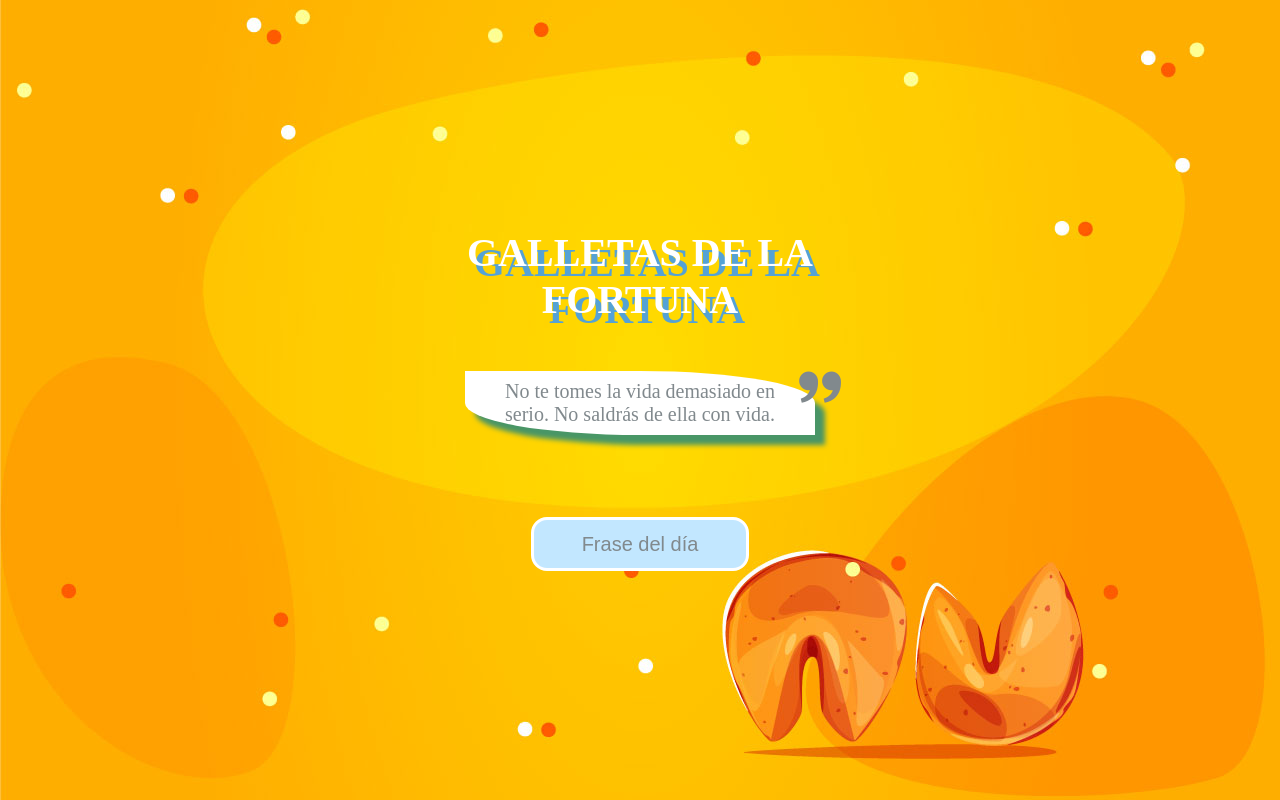
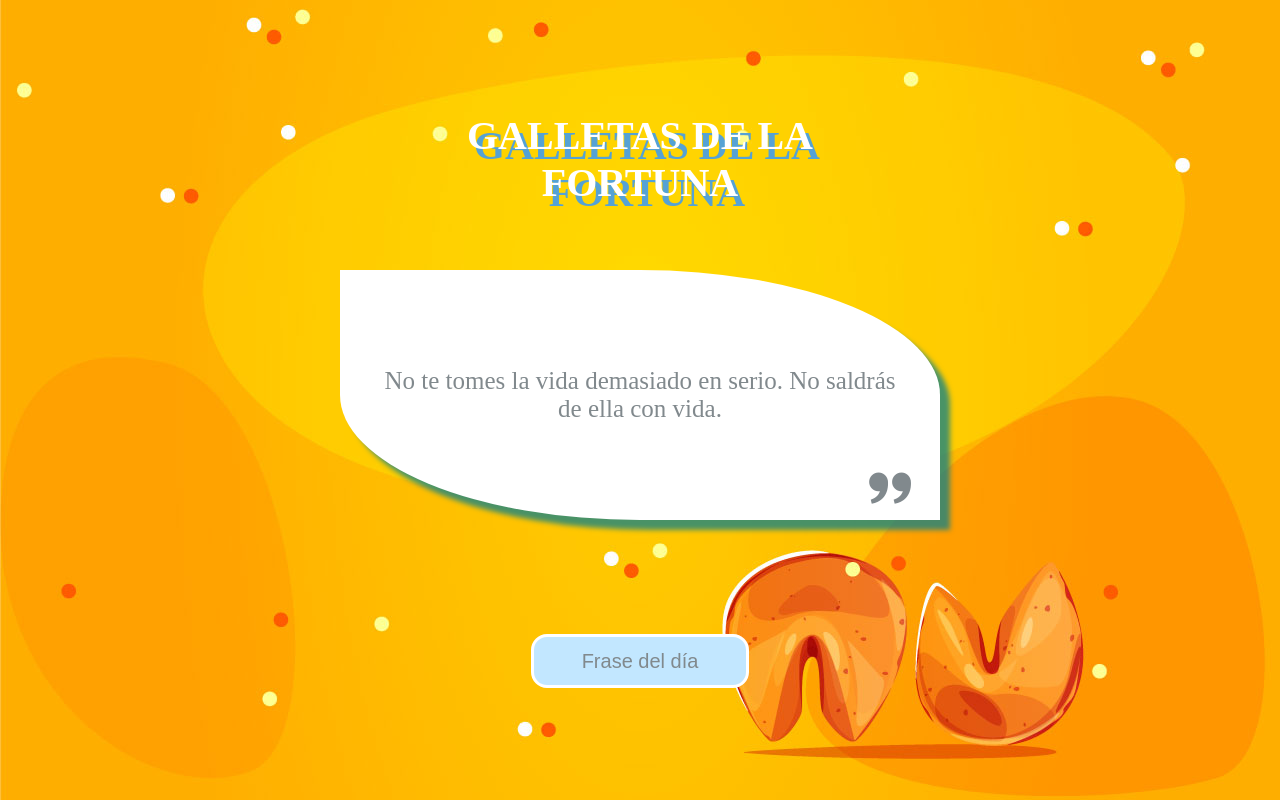
Before and after one commit to cristobalquilimaco/cookies-of-fortune, a React (Vite) app: page / in a window 1280 px wide. Built offline with nearby package versions, Linux system fonts and the light colour scheme.

Commit message:
change media query and font size h1

```diff
--- a/src/App.css
+++ b/src/App.css
@@ -15,7 +15,7 @@
     flex-direction: column;
     align-items: center;
     justify-content: center;
-    gap: 1rem;
+    gap: 2rem;
 }
 
 
@@ -26,12 +26,12 @@
     display: flex;
     align-items: center;
     justify-content: center;
-    max-width: 350px;
-    max-height: 50px;
-    min-width: 350px;
-    min-height: 50px;
+    max-width: 310px;
+    max-height: 150px;
+    min-width: 300px;
+    min-height: 150px;
     padding: 2rem;
-    font-size: 20px;
+    font-size: 15px;
     font-family: 'Lilita One', cursive;
     text-align: center;
     color: var(--text-color);
@@ -51,8 +51,8 @@ box-shadow: 10px 10px 5px 0px rgba(12, 128, 136, 0.75);
 .bxs-quote-alt-right{
     display: flex;
     position: relative;
-    font-size: 50px;
-    bottom: 90px;
-    left: 180px;
+    font-size: 40px;
+    bottom: 80px;
+    left: 130px;
     color: var(--text-color);
 }
--- a/src/index.css
+++ b/src/index.css
@@ -17,7 +17,7 @@ h1, p {
 }
 
 h1 {
-    font-size: 40px;
+    font-size: 30px;
     text-align: center;
     font-family: 'Lilita One', cursive;
     color: var(--box-color);
@@ -50,6 +50,7 @@ button:hover{
 
 @media (min-width : 700px) {
     h1 {
+        font-size: 40px;
         max-width: 400px;
         margin-bottom: 2rem;
     }
@@ -58,13 +59,21 @@ button:hover{
         margin: 0;
     }
 
+    .phrases{
+        max-width: 600px;
+        max-height: 250px;
+        min-width: 600px;
+        min-height: 250px;
+        font-size: 25px;
+    }
 
-@media (max-width : 700px){
-    .phrases{
-        max-width: 450px;
-        max-height: 50px;
-        min-width: 450px;
-        min-height: 50px;}
+    .bxs-quote-alt-right{
+        display: flex;
+        position: relative;
+        font-size: 50px;
+        bottom: 90px;
+        left: 250px;
+        color: var(--text-color);
+    }
 
 }
-}
```
